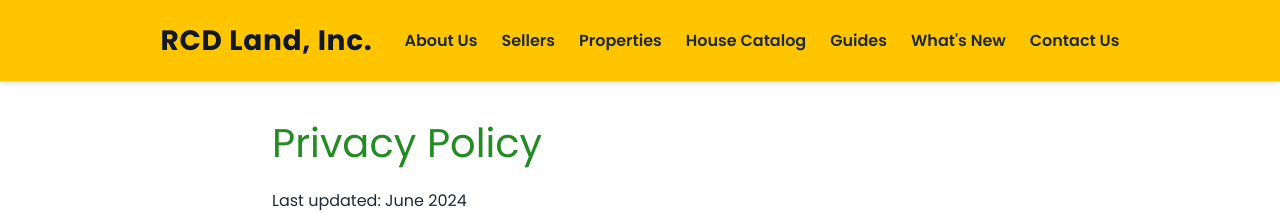
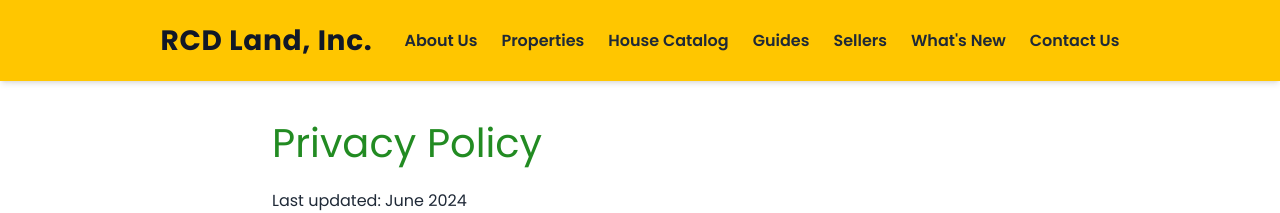
Before and after one commit to renrengabas/rcdland.com, a Jekyll site: the page built from privacy-policy/privacy.html, in a window 1280 px wide. Shown: the top 213 px of the page. Built offline with Jekyll 4.4.1, drawn with Linux system fonts in a browser that asks for light colours; nearby versions of some CDN libraries.

Commit message:
Re-arranged top menu

```diff
--- a/_includes/top-menu.html
+++ b/_includes/top-menu.html
@@ -20,13 +20,13 @@
         <a class="nav-link relative after:content-[''] after:absolute after:left-0 after:-bottom-1 after:w-0 hover:after:w-full after:h-[2px] after:bg-green-600 after:transition-all after:duration-300"
           href="{{ '/about/' | relative_url }}">About Us</a>
         <a class="nav-link relative after:content-[''] after:absolute after:left-0 after:-bottom-1 after:w-0 hover:after:w-full after:h-[2px] after:bg-green-600 after:transition-all after:duration-300"
-          href="{{ '/sellers' | relative_url }}">Sellers</a>
-        <a class="nav-link relative after:content-[''] after:absolute after:left-0 after:-bottom-1 after:w-0 hover:after:w-full after:h-[2px] after:bg-green-600 after:transition-all after:duration-300"
           href="{{ '/properties/' | relative_url }}">Properties</a>
           <a class="nav-link relative after:content-[''] after:absolute after:left-0 after:-bottom-1 after:w-0 hover:after:w-full after:h-[2px] after:bg-green-600 after:transition-all after:duration-300"
           href="{{ '/house-catalog/' | relative_url }}">House Catalog</a>
         <a class="nav-link relative after:content-[''] after:absolute after:left-0 after:-bottom-1 after:w-0 hover:after:w-full after:h-[2px] after:bg-green-600 after:transition-all after:duration-300"
           href="{{ '/guides/' | relative_url }}">Guides</a>
+        <a class="nav-link relative after:content-[''] after:absolute after:left-0 after:-bottom-1 after:w-0 hover:after:w-full after:h-[2px] after:bg-green-600 after:transition-all after:duration-300"
+          href="{{ '/sellers' | relative_url }}">Sellers</a>
         <a class="nav-link relative after:content-[''] after:absolute after:left-0 after:-bottom-1 after:w-0 hover:after:w-full after:h-[2px] after:bg-green-600 after:transition-all after:duration-300"
           href="{{ '/whats-new/' | relative_url }}">What's New</a>
         <a class="nav-link relative after:content-[''] after:absolute after:left-0 after:-bottom-1 after:w-0 hover:after:w-full after:h-[2px] after:bg-green-600 after:transition-all after:duration-300"
```
